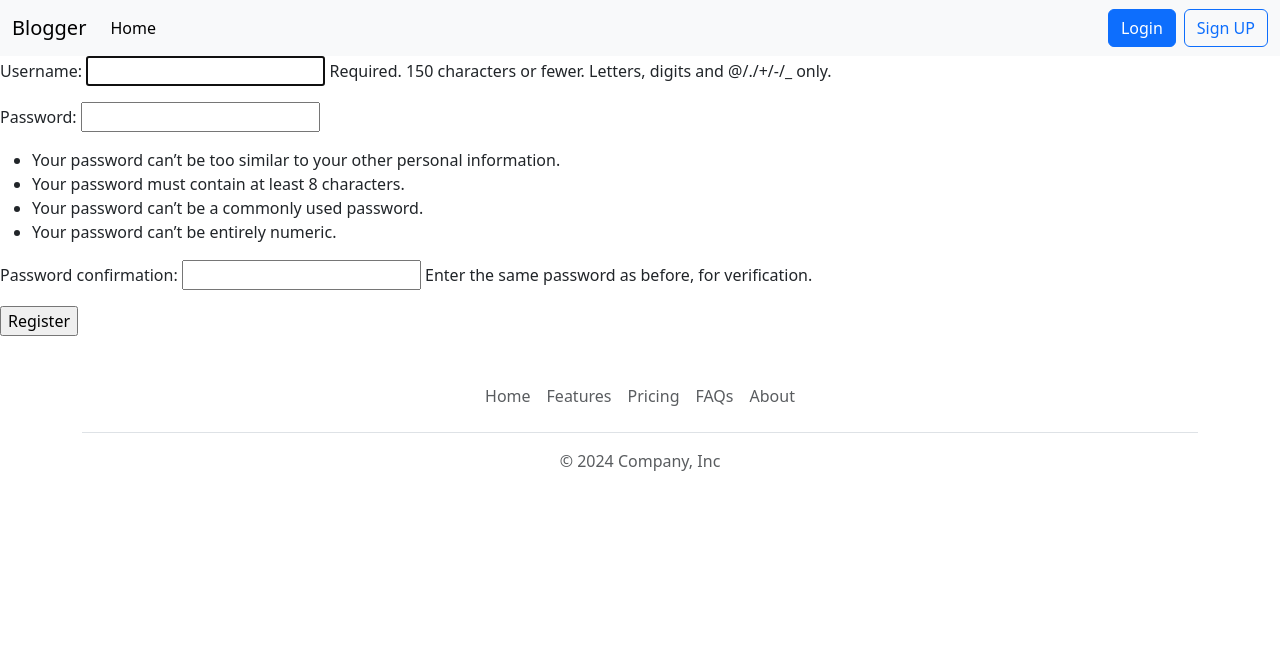
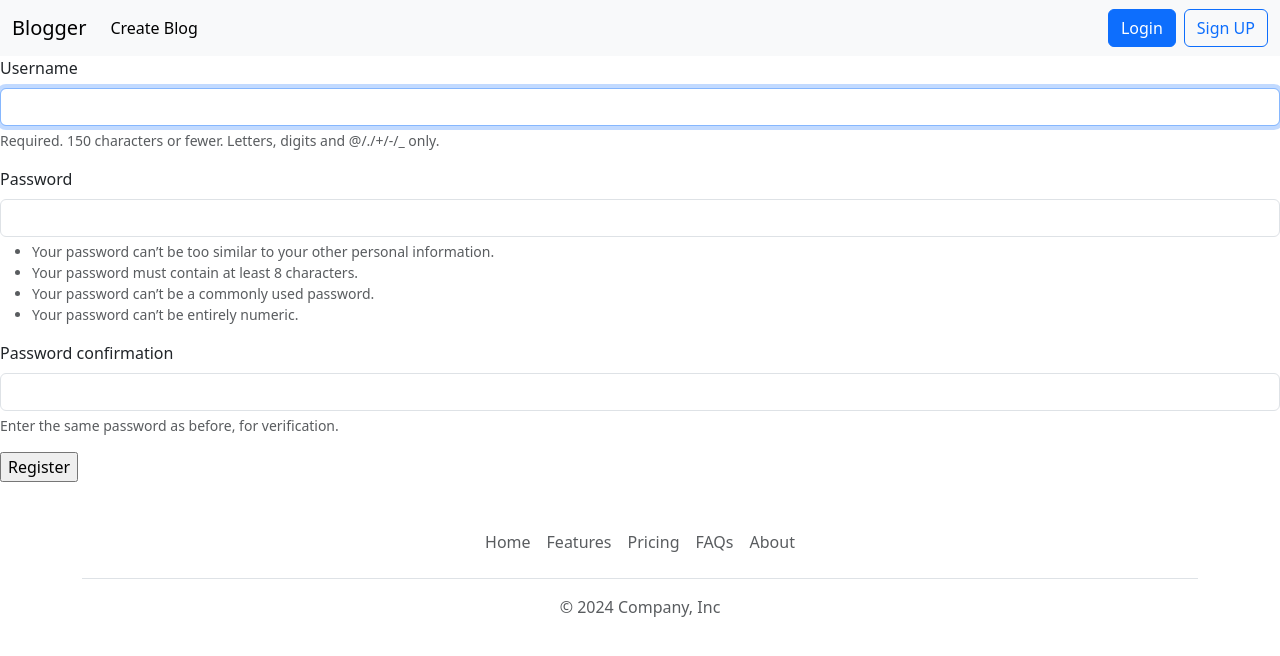
Before and after one commit to tmalik258/Python-Programming-B6, a Django app: page /accounts/signup/ in a window 1280 px wide. Shown: the top 656 px of the page. Run offline with Django 5.2, Linux system fonts and the light colour scheme.

Commit message:
forms, decorators, escape characters

```diff
--- /dev/null
+++ b/Django/blog_project/accounts/forms.py
@@ -0,0 +1,21 @@
+from django.contrib.auth.forms import UserCreationForm
+
+
+class CustomUserCreationForm(UserCreationForm):
+    def __init__(self, *args, **kwargs):
+        super().__init__(*args, **kwargs)
+
+        # username field
+        self.fields['username'].widget.attrs.update({
+            'class': 'form-control'
+        })
+
+        # password1 field
+        self.fields['password1'].widget.attrs.update({
+            'class': 'form-control'
+        })
+
+        # password2 field
+        self.fields['password2'].widget.attrs.update({
+            'class': 'form-control'
+        })
--- a/Django/blog_project/accounts/templates/registration/signup.html
+++ b/Django/blog_project/accounts/templates/registration/signup.html
@@ -3,7 +3,23 @@
 {% block content %}
     <form method="POST" action="">
         {% csrf_token %}
-        {{ form.as_p }}
+
+        <div class="mb-3">
+            <label for="{{ form.username.id_for_label }}" class="form-label">{{ form.username.label }}</label>
+            {{ form.username }}
+            <div id="usernameHelp" class="form-text">{{ form.username.help_text }}</div>
+        </div>
+        <div class="mb-3">
+            <label for="{{ form.password1.id_for_label }}" class="form-label">{{ form.password1.label }}</label>
+            {{ form.password1 }}
+            <div id="password1Help" class="form-text">{{ form.password1.help_text }}</div>
+        </div>
+        <div class="mb-3">
+            <label for="{{ form.password2.id_for_label }}" class="form-label">{{ form.password2.label }}</label>
+            {{ form.password2 }}
+            <div id="password1Help" class="form-text">{{ form.password2.help_text }}</div>
+        </div>
+
         <input type="submit" value="Register">
     </form>
 {% endblock content %}
--- a/Django/blog_project/accounts/views.py
+++ b/Django/blog_project/accounts/views.py
@@ -1,17 +1,17 @@
 from django.shortcuts import render, redirect
-from django.contrib.auth.forms import UserCreationForm
+from .forms import CustomUserCreationForm
 
-# Create your views here.
 
 def signUpView(request):
     if request.method == 'POST':
-        form = UserCreationForm(request.POST)
+        form = CustomUserCreationForm(request.POST)
 
         if form.is_valid():
             form.save()
             return redirect('login')
     else:
-        form = UserCreationForm()
-        return render(request, 'registration/signup.html', {
-            "form": form
-        })
+        form = CustomUserCreationForm()
+
+    return render(request, 'registration/signup.html', {
+        "form": form
+    })
--- a/Django/blog_project/blog/templates/blog/_navbar.html
+++ b/Django/blog_project/blog/templates/blog/_navbar.html
@@ -1,13 +1,13 @@
 <nav class="navbar navbar-expand-lg bg-body-tertiary">
     <div class="container-fluid">
-      <a class="navbar-brand" href="#">Blogger</a>
+      <a class="navbar-brand" href="{% url 'index' %}">Blogger</a>
       <button class="navbar-toggler" type="button" data-bs-toggle="collapse" data-bs-target="#navbarSupportedContent" aria-controls="navbarSupportedContent" aria-expanded="false" aria-label="Toggle navigation">
         <span class="navbar-toggler-icon"></span>
       </button>
       <div class="collapse navbar-collapse" id="navbarSupportedContent">
         <ul class="navbar-nav me-auto mb-2 mb-lg-0">
           <li class="nav-item">
-            <a class="nav-link active" aria-current="page" href="{% url 'index' %}">Home</a>
+            <a class="nav-link active" aria-current="page" href="{% url 'create' %}">Create Blog</a>
           </li>
         </ul>
         <div class="d-flex gap-2">
```
Also changed, not shown: Django/blog_project/blog/views.py (+8 -0 lines), Django/blog_project/decorators.py (added, +19 -0 lines), Django/blog_project/db.sqlite3.
